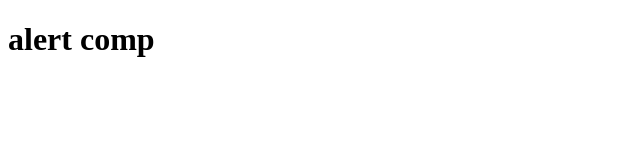
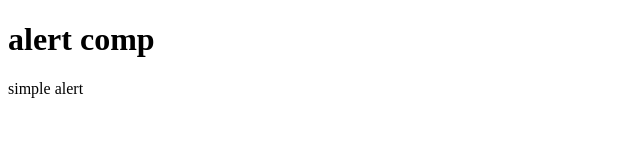
Before and after one commit to gopalbbharadva/Gitpr, a plain HTML site: page components/Alert/alert.html in a window 1280 px wide. Shown: the full height of the page, 0-640 px from the left. Drawn offline with Linux system fonts and the light colour scheme.

Commit message:
alert added

```diff
--- a/components/Alert/alert.html
+++ b/components/Alert/alert.html
@@ -8,5 +8,8 @@
 </head>
 <body>
     <h1>alert comp</h1>
+    <div>
+        simple alert
+    </div>
 </body>
 </html>
```
